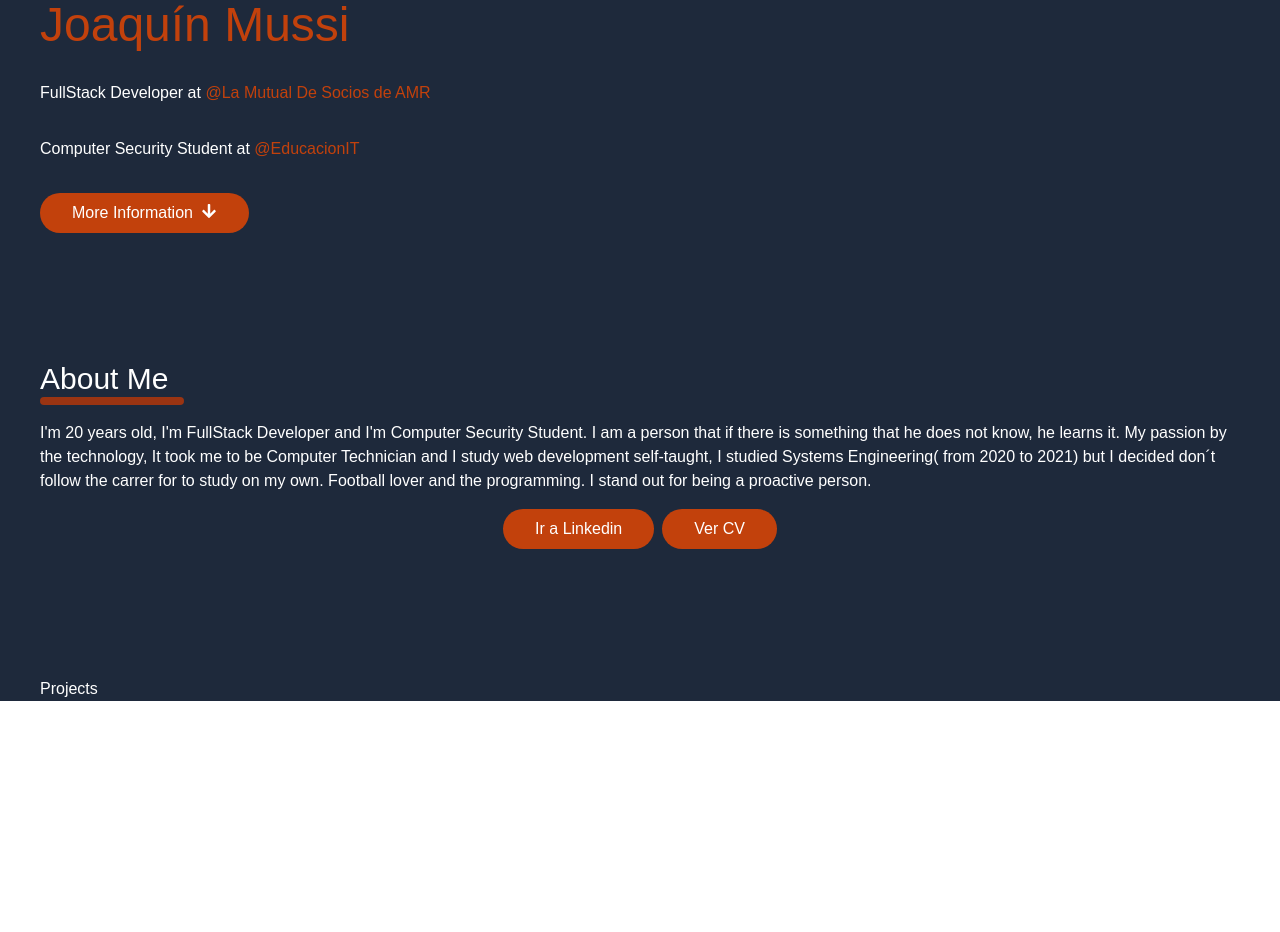
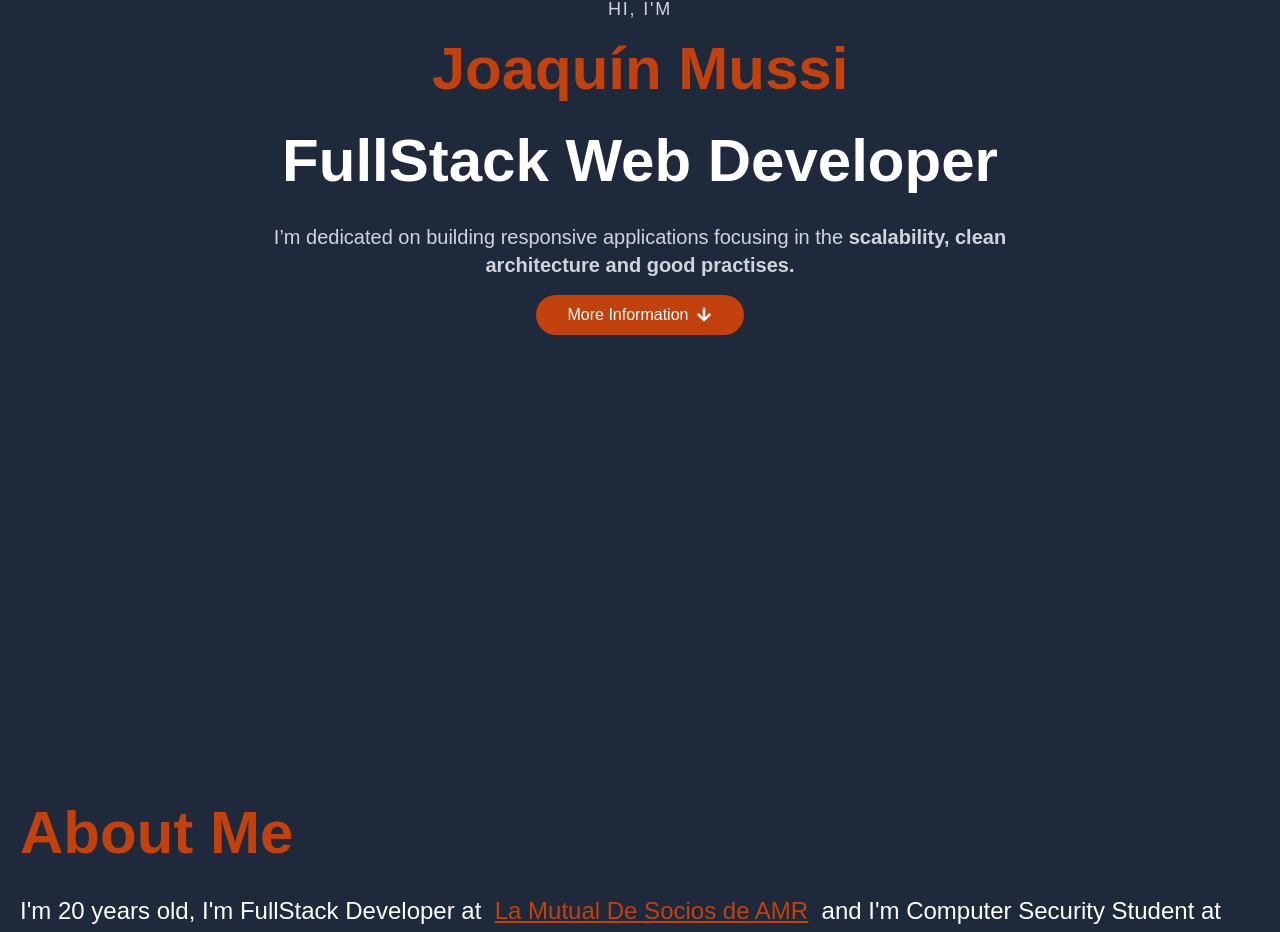
Before and after one commit to MussiDev/Portfolio-Personal, a Next.js app: page / in a window 1280 px wide. Shown: the part 235-1167 px from the top of the page. Before the commit the page ends 936 px from the top, so only its background shows below. Built offline with nearby package versions, Linux system fonts and the light colour scheme.

Commit message:
aboutme done

```diff
--- a/api/navbarItems.json
+++ b/api/navbarItems.json
@@ -4,19 +4,19 @@
 		"text": "Home"
 	},
 	{
-		"link": "/",
+		"link": "/#about",
 		"text": "About Me"
 	},
 	{
-		"link": "/",
+		"link": "/#projects",
 		"text": "Projects"
 	},
 	{
-		"link": "/",
+		"link": "/#skills",
 		"text": "Skills"
 	},
 	{
-		"link": "/",
+		"link": "/#contactme",
 		"text": "Contact me"
 	}
 ]
--- a/common/Button.tsx
+++ b/common/Button.tsx
@@ -10,8 +10,7 @@ const Button = (props: button) => {
 		<Link href={`${href}`} target='_blank'>
 			<motion.button
 				className='flex items-center gap-2 text-md '
-				whileHover={{ scale: 1.1, transition: { duration: 0.4 } }}
-				>
+				whileHover={{ scale: 1.1, transition: { duration: 0.4 } }}>
 				{title}
 				{icon === "arrowDown" && (
 					<motion.span
--- a/common/NavbarItem.tsx
+++ b/common/NavbarItem.tsx
@@ -5,7 +5,7 @@ import navbarItem from "../entities/navbarItem";
 const NavbarItem = (props: navbarItem) => {
 	const { link, text } = props;
 	return (
-		<li className='hover:text-orange-600'>
+		<li>
 			<Link href={link}>{text}</Link>
 		</li>
 	);
--- a/common/Title.tsx
+++ b/common/Title.tsx
@@ -2,13 +2,8 @@ import React from "react";
 import title from "../entities/title";
 
 const Title = (props: title) => {
-	const { title, text } = props;
-	return (
-		<h3 className='text-2xl'>
-			{title}
-			<span className='text-orange-700 font-bold'> {text}</span>
-		</h3>
-	);
+	const { title, color} = props;
+	return <h1 className={`py-4 ${color && `text-${color}`}`}>{title}</h1>;
 };
 
 export default Title;
--- a/components/About/About.tsx
+++ b/components/About/About.tsx
@@ -1,5 +1,7 @@
+import Link from "next/link";
 import React, { use, useEffect, useState } from "react";
 import Button from "../../common/Button";
+import Title from "../../common/Title";
 
 const About = () => {
 	const [ageToday, setAgeToday] = useState(0);
@@ -23,21 +25,36 @@ const About = () => {
 	}, []);
 
 	return (
-		<section id='about' className='flex flex-col justify-center  gap-4 '>
-			<div>
-				<h1 className='text-3xl'>About Me</h1>
-				<p className='h-2 bg-orange-800 rounded-full w-36' />
-			</div>
-			<p>
-				I'm {ageToday} years old, I'm FullStack Developer and I'm Computer
-				Security Student. I am a person that if there is something that he does
-				not know, he learns it. My passion by the technology, It took me to be
+		<section
+			className='w-full md:h-screen px-4 flex items-center py-16'
+			id='about'>
+			<div className='max-w-[1240px] m-auto md:flex flex-col gap-4'>
+				<Title title='About Me' color='orange-700' />
+				<p className=' md:text-2xl'>
+					I'm {ageToday} years old, I'm FullStack Developer at &nbsp;
+					<Link
+						href='https://www.mutualamr.org.ar/'
+						target='_blank'
+						className='underline text-orange-700'>
+						La Mutual De Socios de AMR
+					</Link>
+					&nbsp; and I'm Computer Security Student at &nbsp;
+					<Link
+						href='https://www.educacionit.com/'
+						target='_blank'
+						className='underline text-orange-700'>
+						Educacion IT
+					</Link>
+					&nbsp;. I am a person that if there is something that he does not
+					know, he learns it. My passion by the technology, It took me to be
 					Computer Technician and I study web development self-taught, I studied
-				Systems Engineering( from 2020 to 2021) but I decided don´t follow the
-				carrer for to study on my own. Football lover and the programming. I
-				stand out for being a proactive person.
+					Systems Engineering( from 2020 to 2021 ) but I decided don´t follow
+					the carrer for to study on my own. Football lover and the programming.
+					I stand out for being a proactive person who tries to improve his way
+					of writing code on a daily basis.
 				</p>
-			<div className='flex justify-center gap-2'>
+
+				<div className='flex justify-center gap-2 w-max py-4'>
 					<Button
 						title='Ir a Linkedin'
 						href='https://www.linkedin.com/in/joaquinmussi/'
@@ -45,6 +62,7 @@ const About = () => {
 					/>
 					<Button title='Ver CV' href='' />
 				</div>
+			</div>
 		</section>
 	);
 };
--- a/components/Main/Main.tsx
+++ b/components/Main/Main.tsx
@@ -1,21 +1,24 @@
 import React from "react";
-import { motion } from "framer-motion";
 import Title from "../../common/Title";
 import Button from "../../common/Button";
 
 const Main = () => {
 	return (
-		<section className='flex flex-col justify-center gap-8 pt-48'>
-			<div className='flex flex-col gap-2 text-3xl font-light text-white '>
-				Hi, I'm
-				<h3 className='text-5xl font-normal text-orange-700 '>Joaquín Mussi</h3>
+		<section className='w-full h-screen text-center' id='home'>
+			<div className='max-w-[1240px] w-full h-full mx-auto p-2 flex justify-center items-center'>
+				<div className='flex flex-col items-center'>
+					<p className='uppercase text-lg tracking-widest text-gray-300'>
+						Hi, I'm
+					</p>
+					<Title title='Joaquín Mussi' color='orange-700' />
+					<Title title='FullStack Web Developer' />
+					<p className='py-4 text-gray-300 sm:max-w-[70%] m-auto text-xl'>
+						I’m dedicated on building responsive applications focusing in the
+						<b> scalability, clean architecture and good practises. </b>
+					</p>
+					<Button title='More Information' icon='arrowDown' href='#about' />
+				</div>
 			</div>
-			<Title
-				title='FullStack Developer at'
-				text='@La Mutual De Socios de AMR'
-			/>
-			<Title title='Computer Security Student at' text='@EducacionIT' />
-			<Button title='More Information' icon='arrowDown' href='#about' />
 		</section>
 	);
 };
--- a/components/Navbar/Navbar.tsx
+++ b/components/Navbar/Navbar.tsx
@@ -13,13 +13,13 @@ const Navbar = () => {
 				<FaDev className='cursor-pointer' />
 				Joaquín Mussi
 			</Link>
-			<ul className='hidden gap-6 lg:flex items-center'>
+			<ul className='hidden gap-6 md:flex items-center'>
 				{items &&
 					items.map((item: navbarItem, k: number) => (
 						<NavbarItem key={k} link={item.link} text={item.text} />
 					))}
 			</ul>
-			<div className='flex gap-2 cursor-pointer lg:hidden items-center'>
+			<div className='flex gap-2 cursor-pointer md:hidden items-center'>
 				<IconLink to='https://github.com/MussiDev' icon='github' />
 				<IconLink
 					to='https://www.linkedin.com/in/joaquinmussi/'
--- a/entities/title.ts
+++ b/entities/title.ts
@@ -1,5 +1,5 @@
 interface title {
 	title: string;
-	text: string;
+	color?: string;
 }
 export default title;
--- a/pages/index.tsx
+++ b/pages/index.tsx
@@ -15,11 +15,9 @@ const Index = () => {
 
 			<main className='text-white bg-slate-800 '>
 				<Navbar />
-				<section className='px-10 flex flex-col gap-32'>
-					<Main />
-					<About />
-					<Projects />
-				</section>
+				<Main />
+				<About />
+				<Projects />
 			</main>
 		</>
 	);
--- a/styles/globals.css
+++ b/styles/globals.css
@@ -1,7 +1,23 @@
 @tailwind base;
+@tailwind components;
+@tailwind utilities;
+@import url("https://fonts.googleapis.com/css2?family=Poppins:wght@400;600&display=swap");
 @layer base {
 	button {
 		@apply px-8 py-2 bg-orange-700 rounded-full hover:bg-white hover:text-orange-700;
+	}
+	h1,
+	h2,
+	h3,
+	h4,
+	h5 {
+		@apply font-bold;
+	}
+	h1 {
+		@apply text-4xl sm:text-5xl md:text-6xl;
+	}
+	li {
+		@apply hover:text-orange-700;
 	}
 }
 *::-webkit-scrollbar {
@@ -17,9 +33,7 @@
 	border-radius: 14px;
 	border: 3px solid rgb(30 41 59);
 }
-@tailwind components;
-@tailwind utilities;
-@import url("https://fonts.googleapis.com/css2?family=Poppins:wght@400;600&display=swap");
-body {
+html {
 	font-family: "Poppins", sans-serif;
+	scroll-behavior: smooth;
 }
```
Lines whose indentation alone changed are shown as unchanged.
